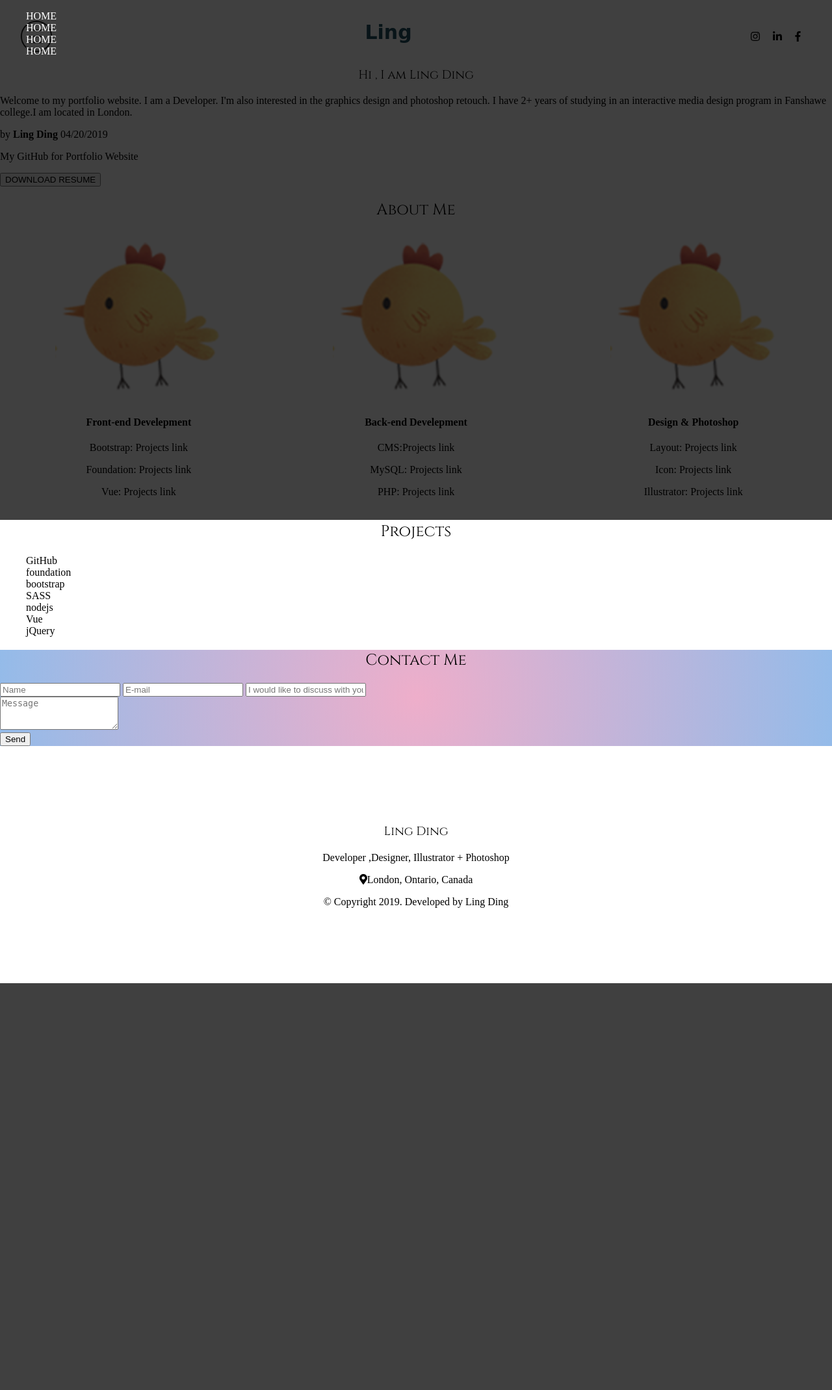
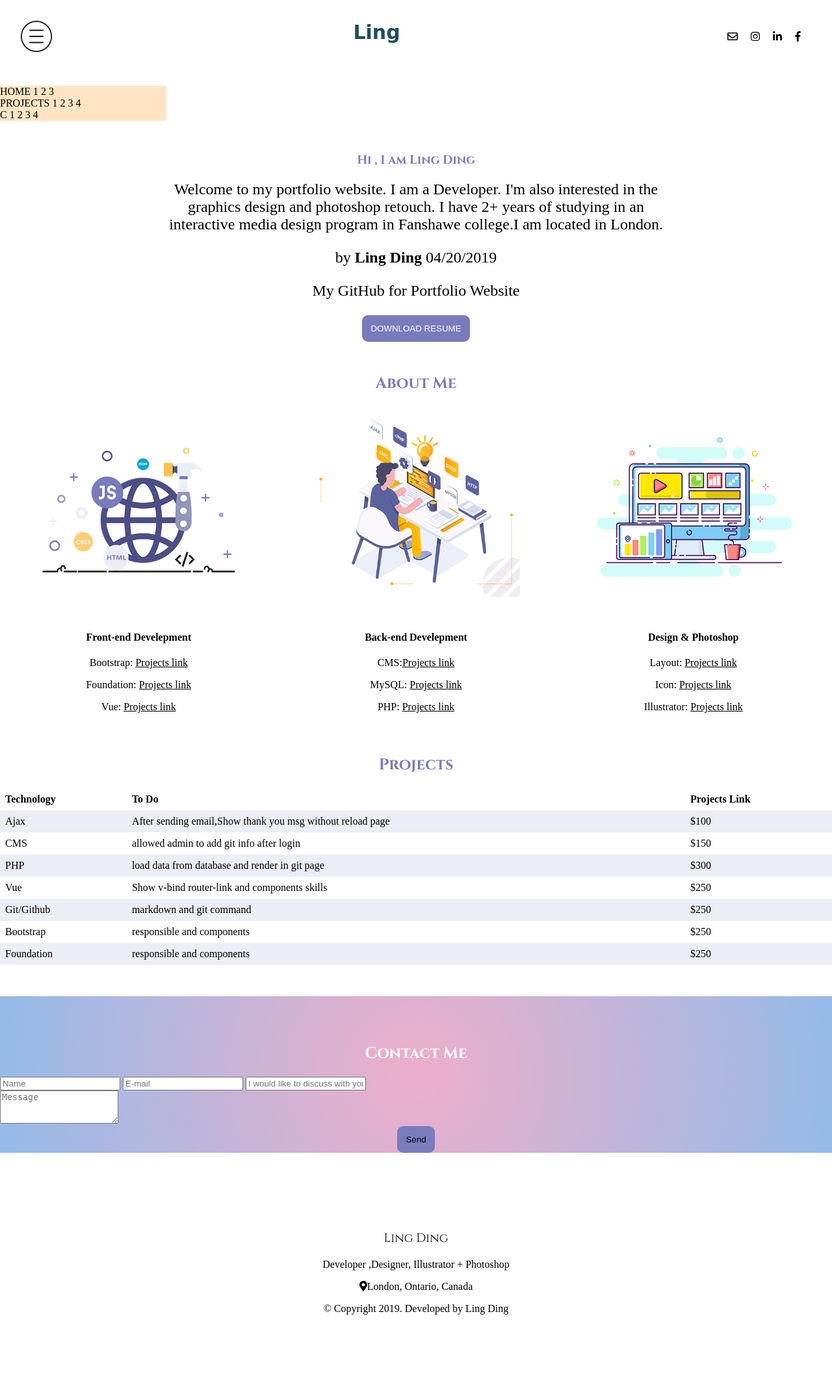
Before and after one commit to azusakaworu/Ling_Ding_Portfolio, a PHP site: page / in a window 1280 px wide. Shown: the whole page at 65% size. Before the commit the page ends 1513 px from the top, so only its background shows below. Run offline with PHP 8.4, Linux system fonts and the light colour scheme; some web fonts are replaced.

Commit message:
add styles home page

```diff
--- a/css/main.css
+++ b/css/main.css
@@ -4,12 +4,26 @@ font-family: 'Srisakdi', cursive;
 
 */
 
+/* color
+purple  #797bbc
+light purple #ebeef5
+yellow  #ffcd76
+blue  #00a9d1
+
+*/
+
 /* basic seeting */
-a{text-decoration-line: none;color: black;}
-a:hover{
-    color: gray
+section {
+  margin: 3em 0;
 }
-ul{list-style-type: none;}
+a {
+  text-decoration-line: none;
+  color: black;
+}
+
+ul {
+  list-style-type: none;
+}
 .hidden {
   display: none;
 }
@@ -31,7 +45,8 @@ h3,
 h5 {
   text-align: center;
   font-family: "Cinzel", serif;
-  font-weight: 400;
+  font-weight: 700;
+  color: #797bbc;
 }
 .lighter {
   font-weight: 100;
@@ -47,14 +62,12 @@ h5 {
   margin-top: 2em;
   display: flex;
   justify-content: space-between;
-
 }
 #logo {
   font-family: "Srisakdi", cursive;
   font-weight: bold;
   font-size: 30px;
   color: #204e5f;
-
 }
 #mainMenu {
   display: block;
@@ -67,32 +80,64 @@ h5 {
   width: 3em;
   cursor: pointer;
 }
-#socialMedia li{
-    display: inline;
-    margin-right: 1em;
+#socialMedia li {
+  display: inline;
+  margin-right: 1em;
+}
+#fullScreenMask {
+  display: none;
+  position: absolute;
+  top: 6em;
+  width: 100%;
+  height: 200%;
+  text-align: center;
+  background-color: rgba(0, 0, 0, 0.55);
+}
+#menuColumn {
+  width: 20%;
+  background-color: bisque;
+}
 
+#socialMedia {
+  margin-right: 2em;
+}
+/* banner */
+#banner {
+  /* background-image: url(../images/4.png); */
+  width: 100%;
+  height: 100%;
+}
 
+#banner > div > p {
+  text-align: center;
+  font-size: 1.5em;
 }
-#menuMask{
-    display:none;
-    position: absolute;
-    top: 0;
-    width: 100%;
-    height: 100%;
-    display: flex;
-    flex-direction: column;
-    background-color: rgba(0, 0, 0, 0.75);
+#introText{
+  display: block;
+  width: 60%;
 
+  margin: 0 auto;
 }
-#fullScreenMenu li a{
-    color: white;
+button {
+  display: block;
+  margin: 0 auto;
+  border: none;
+  padding: 1em;
+  border-radius: 0.7em;
+
+  background-color: #797bbc;
 }
-#fullScreenMenu li a:hover{color: red}
-#socialMedia{
+button a {
+  color: white;
+}
+button a:hover {
+  color: #797bbc;
+}
+button:hover {
+  outline: #204e5f;
+  background-color: #ebeef5;
+}
 
-
-    margin-right: 2em;
-}
 /* about me */
 #aboutMe {
   display: flex;
@@ -110,8 +155,31 @@ h5 {
     border: 5px solid  rgba(238, 174, 202, 1);
     width: 70%;
 } */
+#aboutMe > div > p > a {
+  text-decoration: underline;
+}
+
+
+
+/* projects */
+table {
+  border-collapse: collapse;
+  width: 100%;
+}
+
+th, td {
+  text-align: left;
+  padding: 8px;
+}
+
+tr:nth-child(even) {background-color:#ebeef5 ;}
+
 
 /* HOME CONTACT */
+#contactTitle {
+  padding-top: 3em;
+  color: white;
+}
 
 /* footer */
 footer {
@@ -131,6 +199,7 @@ footer > div > p {
   position: absolute;
   top: 0;
   width: 100%;
+  height: 100%;
   /* height: 100%; */
   text-align: center;
   background-color: rgba(0, 0, 0, 0.55);
@@ -139,8 +208,8 @@ footer > div > p {
 .close-lightbox {
   /* x */
   position: absolute;
-  right: 12px;
-  top: 12px;
+  right: 3em;
+  top: 3em;
   font-family: arial, helvetica, sans-serif;
   font-size: 2em;
   font-weight: bold;
@@ -153,3 +222,36 @@ footer > div > p {
 .show {
   cursor: pointer;
 }
+
+/* media query */
+/* Extra small devices (portrait phones, less than 576px)
+@media (max-width: 575.98px) {
+  #banner,#aboutMe,#contact{
+    display: flex;
+    flex-direction: column;
+  }
+
+ }*/
+
+/* Small devices (landscape phones, less than 768px) */
+
+@media (max-width: 767.98px) {
+  #banner,
+  #aboutMe,
+  #contact {
+    display: flex;
+    flex-direction: column;
+  }
+
+  #socialMedia {
+    display: none;
+  }
+}
+
+/* Medium devices (tablets, less than 992px) */
+@media (max-width: 991.98px) {
+}
+
+/* Large devices (desktops, less than 1200px) */
+@media (max-width: 1199.98px) {
+}
--- a/index.php
+++ b/index.php
@@ -17,14 +17,31 @@
 <h1 class="hidden">Ling_Ding_Portfolio</h1>
 <?php include 'templetes/header.html';?>
 
+<section id="banner">
+    <div>
 
+        <h3>Hi , I am Ling Ding</h3>
+        <p id="introText" class="lighter">
+            Welcome to my portfolio website. I am a Developer. I'm also interested in the graphics design and photoshop
+            retouch. I have 2+ years of studying in an interactive media design program in Fanshawe college.I am located
+            in London.
+        </p>
+        <p>by <strong>Ling Ding</strong> 04/20/2019</p>
+        <p>My GitHub for <a href="https://github.com/azusakaworu/Ling_Ding_Portfolio">Portfolio Website</a></p>
+
+        <button><a href="https://resume.io/r/1UhVxeC9S">DOWNLOAD RESUME</a></button>
+
+
+    </div>
+
+</section>
 
 <!-- self introduce -->
 <section >
     <h2>About Me</h2>
     <div id="aboutMe">
       <div >
-          <img class="show" src="images/196.png" alt="" width="60%">
+          <img class="show" src="images/1.png" alt="" width="75%">
           <h4>Front-end Develepment</h4>
           <p>Bootstrap: <a href="">Projects link</a></p>
           <p>Foundation: <a href="">Projects link</a></p>
@@ -33,7 +50,7 @@
 
 
       <div>
-          <img class="show" src="images/196.png" alt="" width="60%">
+          <img class="show" src="images/2.png" alt="" width="75%">
           <h4>Back-end Develepment</h4>
           <p>CMS:<a href="">Projects link</a></p>
           <p>MySQL: <a href="">Projects link</a></p>
@@ -42,9 +59,10 @@
 
 
       <div>
-          <img class="show"  src="images/196.png" alt="" width="60%">
+
+          <img class="show"  src="images/5.png" alt="" width="75%">
           <h4>Design & Photoshop</h4>
-          <p>Layout: <a href="">Projects link</a></p>
+          <p>Layout: <a href="design.php">Projects link</a></p>
           <p>Icon: <a href="">Projects link</a></p>
           <p>Illustrator: <a href="">Projects link</a></p>
      </div>
@@ -58,7 +76,7 @@
 <!-- lightbox -->
 <section class="lightbox">
     <span class="close-lightbox">x</span>
-    <!-- add video here with sources for fallback / standards -->
+
 
     <div>
         <img src="images/196.png" alt="">
@@ -75,7 +93,7 @@
 <!-- projects -->
 <section>
     <h2>Projects</h2>
-<ul>
+<!-- <ul>
     <li><a href="projects/github/github.html">GitHub</a></li>
     <li><a href="projects/foundation/foundation.html">foundation</a></li>
     <li><a href="projects/bootstrap/bootstrap.html">bootstrap</a></li>
@@ -83,13 +101,58 @@
     <li><a href="projects/nodejs/nodejs.html">nodejs</a></li>
     <li><a href="projects/Vue/Vue.html">Vue</a></li>
     <li><a href="projects/jQuery/jQuery.html">jQuery</a></li>
-</ul>
+</ul> -->
+
+<table>
+  <th>Technology</th>
+  <th>To Do</th>
+  <th>Projects Link</th>
+  </tr>
+  <tr>
+  <td>Ajax</td>
+  <td>After sending email,Show thank you msg without reload page</td>
+  <td>$100</td>
+  </tr>
+  <tr>
+  <td>CMS</td>
+  <td>allowed admin to add git info after login</td>
+  <td>$150</td>
+  </tr>
+  <tr>
+  <td>PHP</td>
+  <td>load data from database and render in git page</td>
+  <td>$300</td>
+  </tr>
+  <tr>
+  <td>Vue</td>
+  <td>Show v-bind router-link and components skills</td>
+  <td>$250</td>
+  </tr>
+  <tr>
+  <td>Git/Github</td>
+  <td>markdown and git command </td>
+  <td>$250</td>
+  </tr>
+
+  <tr>
+  <td>Bootstrap</td>
+  <td>responsible and components </td>
+  <td>$250</td>
+  </tr>
+
+  <tr>
+  <td>Foundation</td>
+  <td>responsible and components </td>
+  <td>$250</td>
+  </tr>
+</table>
+
 </section>
 
 
 <!-- contact me -->
-<section class="gradientBG">
-    <h2 >Contact Me</h2>
+<section class="gradientBG" id="contact">
+    <h2 id="contactTitle">Contact Me</h2>
     <form  action="admin/contactform.php" method="post">
 
 
--- a/js/main.js
+++ b/js/main.js
@@ -1,6 +1,6 @@
 const
-menuIcon=document.querySelector('#menuIcon'),
-menuMask = document.querySelector('#menuMask'),
+    menuIcon = document.querySelector('#menuIcon'),
+    menuColumn = document.querySelector('#menuColumn'),
 
     lightbox = document.querySelector('.lightbox'),
     showLightbox = document.querySelectorAll('.show'),
@@ -10,8 +10,8 @@ function closeLBox() {
     lightbox.style.display = "none";
 }
 
-function closeMenu(e){
-    menuMask.style.display="none";
+function closeMenu(e) {
+    // .style.width="";
 
 }
 
@@ -24,13 +24,13 @@ for (let i = 0; i < showLightbox.length; i++) {
         });
 }
 
-function openMenu(){
-    menuMask.style.display = "block";
+function openMenu() {
+
 
 }
 
 
 
 closeLightbox.addEventListener('click', closeLBox);
-menuIcon.addEventListener('click',openMenu);
-menuMask.addEventListener('click',closeMenu);
+menuIcon.addEventListener('click', openMenu);
+menuColumn.addEventListener('click', closeMenu);
--- a/templetes/footer.html
+++ b/templetes/footer.html
@@ -1,7 +1,7 @@
 <footer>
 
     <div>
-        <h3 class="titleFonts">Ling Ding</h3>
+        <h3 class="titleFonts" style="color:black">Ling Ding</h3>
         <p class="lighter">Developer ,Designer, Illustrator + Photoshop</p>
         <p class="lighter"><i class="fas fa-map-marker-alt"></i>London, Ontario, Canada</p>
         <p>© Copyright 2019. Developed by Ling Ding</p>
--- a/templetes/header.html
+++ b/templetes/header.html
@@ -5,6 +5,13 @@
         <div><a id="logo" href="index.php">Ling</a></div>
         <div>
             <ul id="socialMedia">
+
+                    <li>
+                            <a href="mailto:azusakaworu@gmail.com" >
+                              <i class="far fa-envelope" ></i>
+                            </a>
+                   </li>
+
                 <li>
                     <a href="https://www.instagram.com/xiaomajia0404/?hl=en">
                         <i class="fab fa-instagram"></i>
@@ -39,28 +46,41 @@
         </ul>
     </nav> -->
 
-    <section id="menuMask">
-            <ul id ="fullScreenMenu">
-                    <li><a href="projects/Vue/Vue.html">HOME</a></li>
-                    <li><a href="#">HOME</a></li>
-                    <li><a href="#">HOME</a></li>
-                    <li><a href="#">HOME</a></li>
-                </ul>
+    <section id="menuColumn">
+            <div id="my_menu" class="sdmenu">
+                    <!-- lass="collapsed" 控制 折叠 展开 -->
+                            <div >
+                                <span class="menuSpan">HOME</span>
+                                <a href="#">1</a>
+                                <a href="#">2</a>
+                                <a href="#">3</a>
+
+                            </div>
+
+                            <div class="collapsed">
+                                <span class="menuSpan">PROJECTS</span>
+                                <a href="#">1</a>
+                                <a href="#">2</a>
+                                <a href="#">3</a>
+                                <a href="#">4</a>
+                            </div>
+
+                            <div class="collapsed">
+                                <span class="menuSpan">C</span>
+                                <a href="#">1</a>
+                                <a href="#">2</a>
+                                <a href="#">3</a>
+                                <a href="#">4</a>
+                            </div>
+
+                        </div>
+
 
     </section>
 
-
-    <div>
-        <h3>Hi , I am Ling Ding</h3>
-        <p>
-            Welcome to my portfolio website. I am a Developer. I'm also interested in the graphics design and photoshop
-            retouch. I have 2+ years of studying in an interactive media design program in Fanshawe college.I am located
-            in London.
-        </p>
-        <p>by <strong>Ling Ding</strong> 04/20/2019</p>
-        <p>My GitHub for <a href="https://github.com/azusakaworu/Ling_Ding_Portfolio">Portfolio Website</a></p>
-        <button><a href="https://resume.io/r/1UhVxeC9S">DOWNLOAD RESUME</a></button>
+    <section>
+        <div id="fullScreenMask">90</div>
+    </section>
 
 
-    </div>
 </header>
```
Also changed, not shown: design.php (added, +19 -0 lines), images/1.png (added), images/10.png (added), images/11.png (added), images/196.png, images/2.jpg (added), images/2.png (added), images/3.jpg (added), images/4.png (added), images/5.png (added), images/6.png (added), images/KID-screenshot1.png (added), images/预览图_千图网_编号32794750.png (added), 2 other files.
